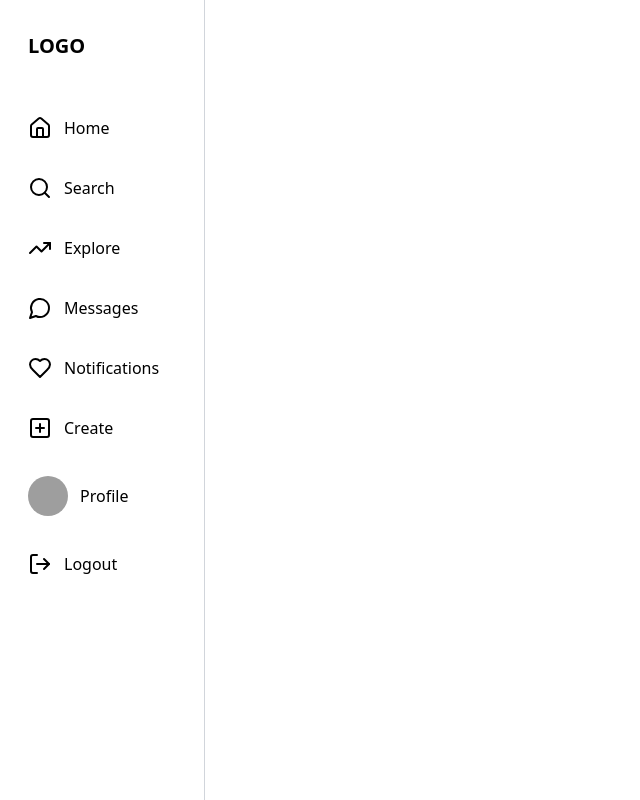
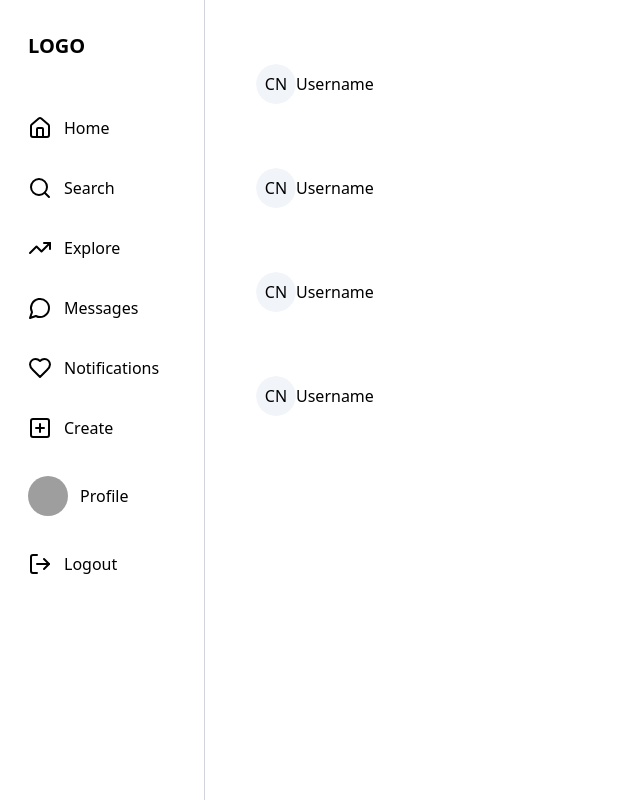
Before and after one commit to LalitMohanBhatt07/Social-Media-Platform, a React (Vite) app in the folder frontend/: page / in a window 1280 px wide. Shown: the whole page, without its empty margins (0-640 px from the left). Built offline with nearby package versions, Linux system fonts and the light colour scheme; grey boxes are pictures that could not be loaded.

Commit message:
Created Component of Feed

```diff
--- a/frontend/src/components/ui/Feed.jsx
+++ b/frontend/src/components/ui/Feed.jsx
@@ -4,7 +4,10 @@ import Posts from './Posts'
 const Feed = () => {
   return (
     <div className='flex-1 my-8 flex flex-col items-center pl-[20%]'>
-      <Posts/>
+    {
+    [1,2,3,4].map((item,index)=><Posts key={index}/>)
+    }
+
     </div>
   )
 }
--- a/frontend/src/components/ui/Posts.jsx
+++ b/frontend/src/components/ui/Posts.jsx
@@ -1,11 +1,22 @@
+import { Avatar, AvatarFallback, AvatarImage } from "@/components/ui/avatar"
+
 import React from 'react'
 
 const Posts = () => {
   return (
-    <div>
+    <div className="my-8 w-full mx-w-sm mx-auto">
+    <div className="flex items-center justify-between">
+    <div className="flex items-center">
+    <Avatar>
+        <AvatarImage src="" alt="post_image" />
+        <AvatarFallback>CN</AvatarFallback>
+      </Avatar>
+      <h1>Username</h1>
+    </div>
+    </div>
 
     </div>
-  )
+  );
 }
 
 export default Posts
```
